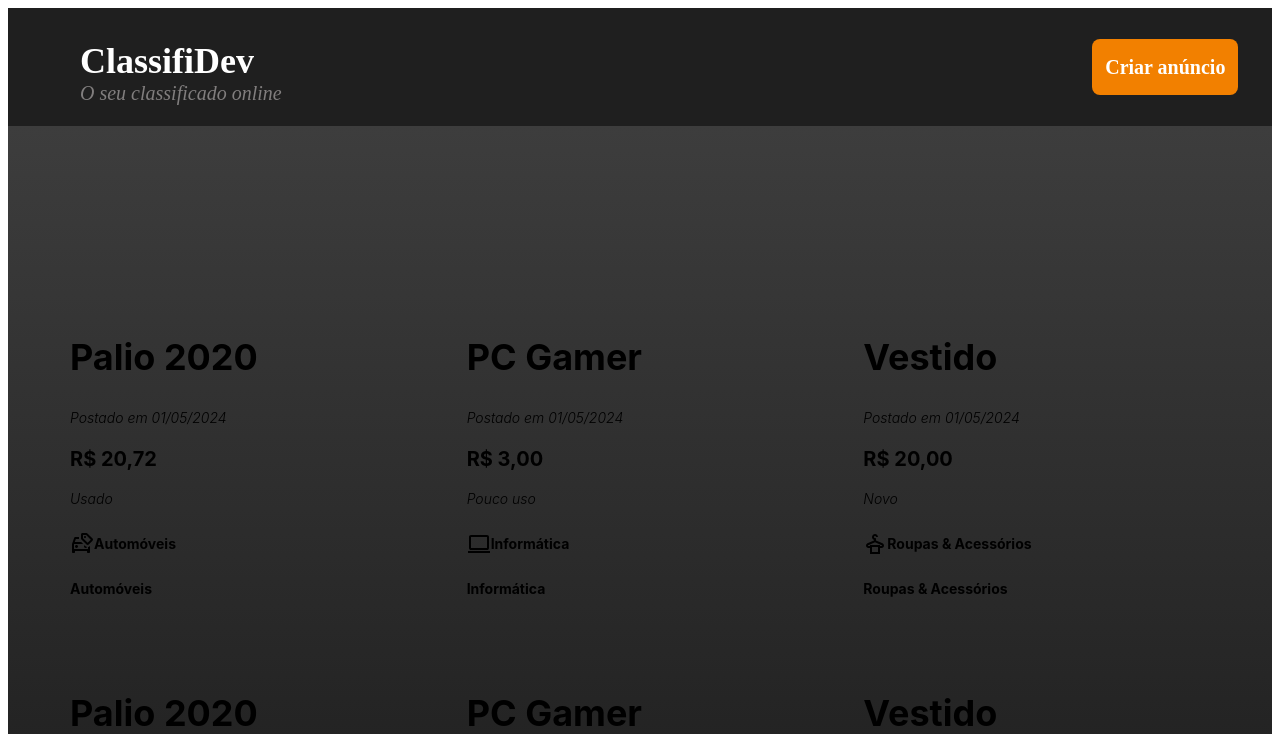
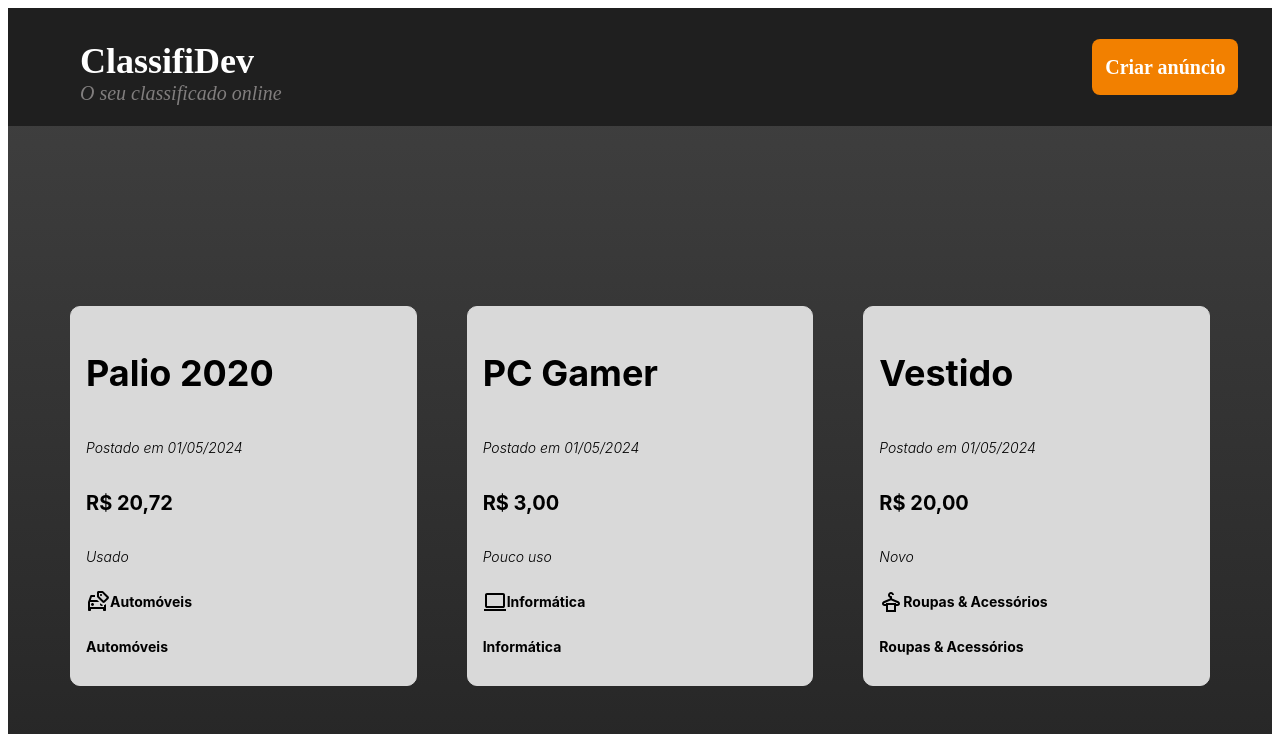
Before and after one commit to JonsMota/classifidev, a Next.js app: page / in a window 1280 px wide. Shown: the top 734 px of the page. Built offline with nearby package versions, Linux system fonts and the light colour scheme.

Commit message:
feat:Cria AdCardContainer

```diff
--- /dev/null
+++ b/src/components/landing/adCard/AdCardContainer.tsx
@@ -0,0 +1,20 @@
+import React from 'react'
+import styled from 'styled-components'
+
+const StyledContainer = styled.div`
+  width: 100%;
+  min-height: 313px;
+  border-radius: 10px;
+  border: 1px solid ${(props) => props.theme.cardBorder};
+  padding: 15px;
+  box-sizing: border-box;
+  background-color: ${(props) => props.theme.cardBackground};
+  cursor: pointer;
+  display: flex;
+  flex-direction: column;
+  justify-content: space-between;
+`
+
+export default function AdCardContainer({ children }: { children: React.ReactNode }) {
+  return <StyledContainer>{children}</StyledContainer>
+}
--- a/src/components/landing/adCard/index.tsx
+++ b/src/components/landing/adCard/index.tsx
@@ -11,6 +11,7 @@ import {
 } from '@/components/landing/adCard/StyledClassified'
 import Data from '@/logic/core/utils/Data'
 import Dinheiro from '@/logic/core/utils/Dinheiro'
+import AdCardContainer from '@/components/landing/adCard/AdCardContainer'
 
 const StyledAdCard = styled.div`
   display: grid;
@@ -61,7 +62,7 @@ export default function AdCard() {
     <Area>
       <StyledAdCard>
         {falseClassified.map((item, index) => (
-          <div key={index}>
+          <AdCardContainer key={index}>
             <Name>{item.name}</Name>
             <PostDate>Postado em {Data.ddmmyy.formatar(new Date(item.date))}</PostDate>
             <Price>{Dinheiro.formatar(item.price)}</Price>
@@ -71,7 +72,7 @@ export default function AdCard() {
               <Category>{item.category}</Category>
             </ItemContainer>
             <Category>{item.category}</Category>
-          </div>
+          </AdCardContainer>
         ))}
       </StyledAdCard>
     </Area>
--- a/src/styles/theme.ts
+++ b/src/styles/theme.ts
@@ -7,7 +7,9 @@ const theme = {
   span: 'rgb(239, 68, 68)',
   userName: 'rgb(228, 228, 231)',
   userEmail: 'rgb(161, 161, 170)',
-  bottom: '#3b2121'
+  bottom: '#3b2121',
+  cardBorder: 'rgba(217, 217, 217, 1)',
+  cardBackground: 'rgba(217, 217, 217, 1)'
 }
 
 export default theme
```
